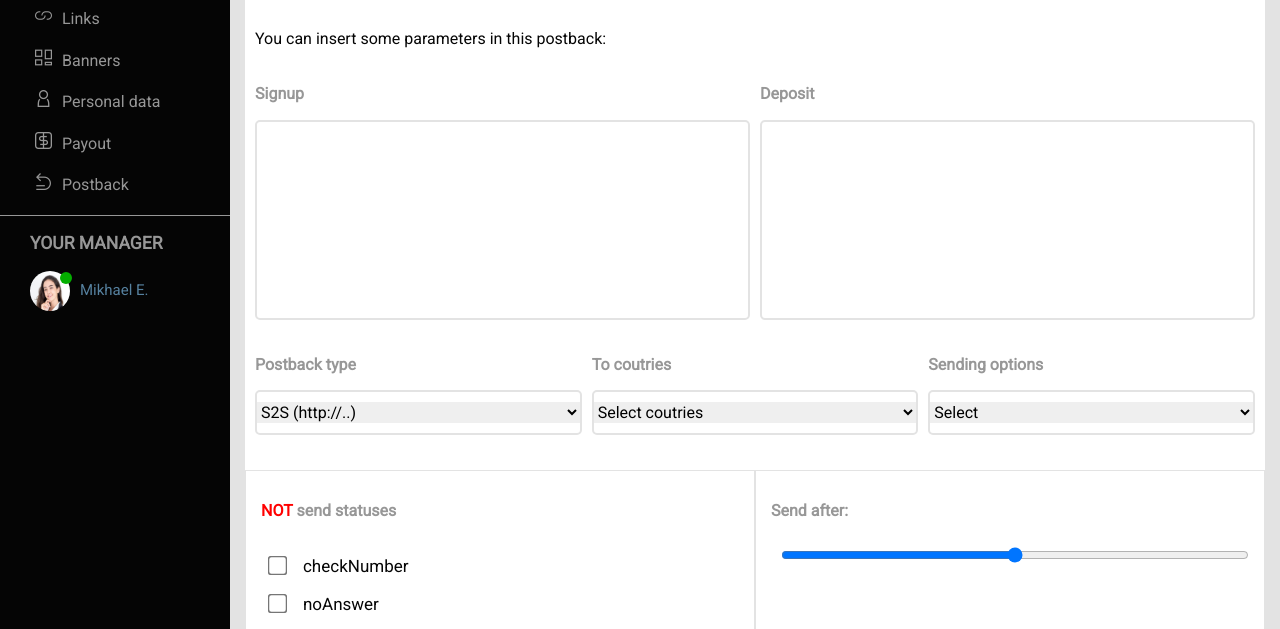
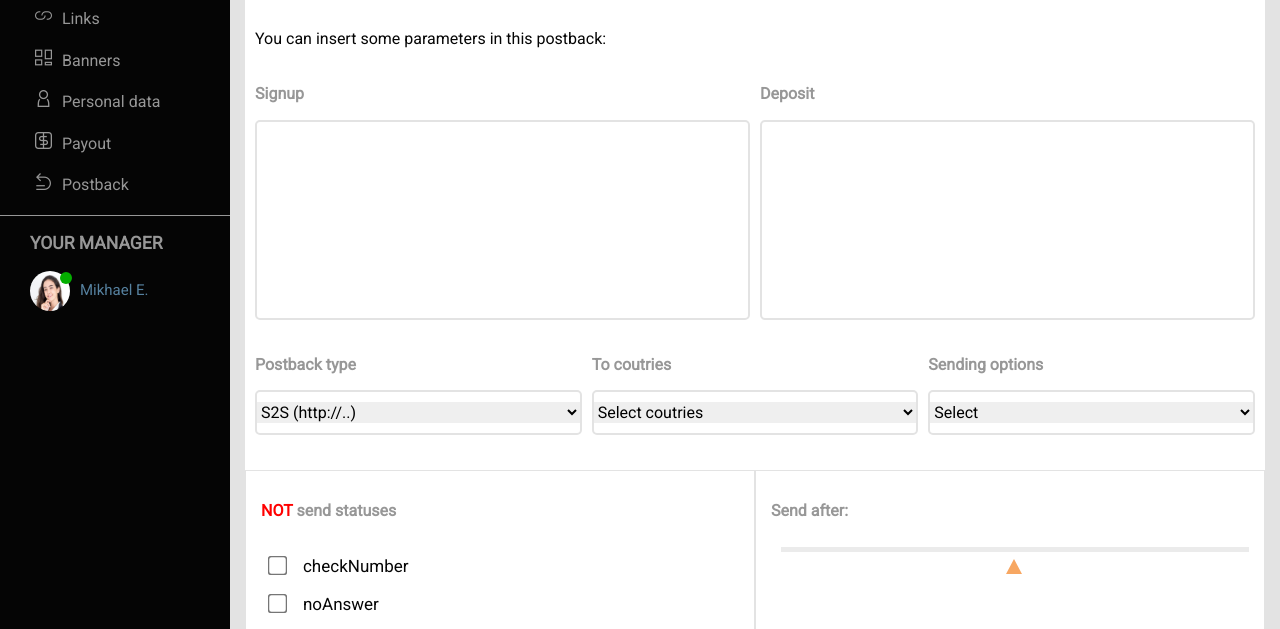
Before and after one commit to Akagi80/solo-project, a website: page src/index.html in a window 1280 px wide. Both pictures are taken after a click on the link "Postback". Shown: the part 151-780 px from the top of the page. Drawn offline with nearby package versions, Linux system fonts and the light colour scheme; files that its build step writes are made by us from their sources; a web font is replaced by a local one.

Commit message:
Fix Postback styles

```diff
--- a/src/index.html
+++ b/src/index.html
@@ -130,7 +130,7 @@
     <div class="main-container">
 
         <!--General-->
-        <div class="box general-container" id="general">
+        <div class="box general-container active" id="general">
             <div class="title-container">
                 <h3 class="title">GENERAL STATISTICS</h3>
             </div>
@@ -441,7 +441,7 @@
         </div>
 
         <!--Postback-->
-        <div class="box postback-container active" id="postback">
+        <div class="box postback-container" id="postback">
 
             <div class="title-container">
                 <h3 class="title">NEW POSTBACK</h3>
@@ -536,7 +536,7 @@
                     <div class="inside-last-box">
                         <p>Send after:</p>
                         <div class="type-box">
-                            <input type="range" id="points" name="time-range" min="0" max="168">
+                            <input type="range" min="1" max="168" value="84" class="slider" id="myRange">
                         </div>
                     </div>
                 </div>
--- a/src/sass/components/_buttons.scss
+++ b/src/sass/components/_buttons.scss
@@ -1,3 +1,4 @@
+// BUTTONS
 .btn {
   width: 120px;
   background-color: $btn-color;
@@ -26,6 +27,41 @@
   padding: 30px;
 }
 
+// SELECT SLIDERS CHECKBOXES
+select {
+  width: 100%;
+  border: none;
+  outline: none;
+  min-height: 20px;
+  margin: 10px 0;
+}
+
+.slider {
+  -webkit-appearance: none;
+  width: 100%;
+  height: 5px;
+  background-color: $background-color;
+  outline: none;
+  opacity: 0.7;
+  -webkit-transition: .2s;
+  transition: opacity .2s;
+
+  &:hover {
+    opacity: 1;
+  }
+}
+
+.slider::-webkit-slider-thumb {
+  -webkit-appearance: none;
+  appearance: none;
+  padding-top: 35px;
+  width: 0;
+  height: 0;
+  border-style: solid;
+  border-width: 0 8px 15px 8px;
+  border-color: transparent transparent $btn-color transparent;
+}
+
 @media (max-width: 425px) {
   .btn-date-picker {
     display: flex;
--- a/src/sass/sections/_postback.scss
+++ b/src/sass/sections/_postback.scss
@@ -41,6 +41,12 @@
     }
   }
 
+  .postback-btn {
+    display: flex;
+    justify-content: flex-end;
+    padding: 10px;
+  }
+
   .middle-box {
     margin: 0;
     padding: 5px 5px 30px 5px;
@@ -48,6 +54,7 @@
 
   .inside-last-box {
     width: 100%;
+    min-height: 150px;
     padding: 15px;
     border: 1px solid $background-color;
 
@@ -74,6 +81,8 @@
   .statueses {
     input[type=checkbox] {
       transform: scale(1.5);
+      cursor: pointer;
+
     }
 
     label {
@@ -85,11 +94,12 @@
   }
 }
 
+@media (max-width: 425px) {
+  .postback-container .postback-box {
+    flex-direction: column;
 
-select {
-  width: 100%;
-  border: none;
-  outline: none;
-  min-height: 20px;
-  margin: 10px 0;
+    .inside-box {
+      width: 97%;
+    }
+  }
 }
```
